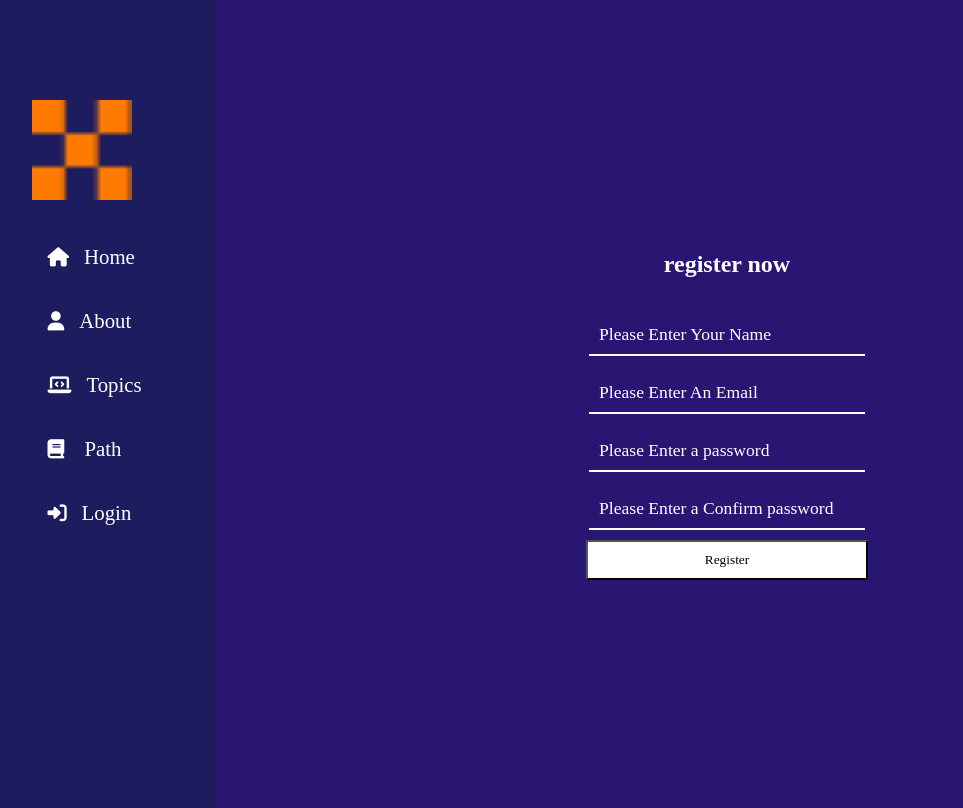
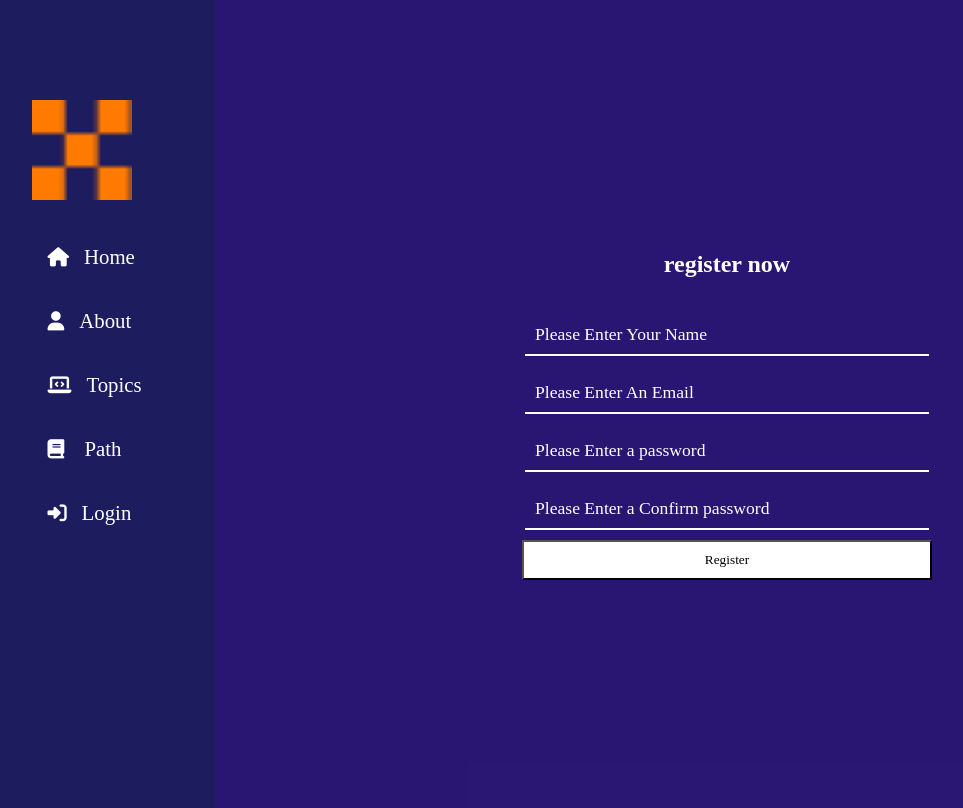
Before and after one commit to mark-okoth/vue-school-tutorial-app, a Vue app: page /#/register in a window 1280 px wide. Shown: the whole page, without its empty margins (41-1004 px from the left). Built offline with nearby package versions, Linux system fonts and the light colour scheme; a web font is replaced by a local one; what vue-core-video-player would draw is missing.

Commit message:
styling the register page

```diff
--- a/src/views/Register.vue
+++ b/src/views/Register.vue
@@ -88,7 +88,7 @@ export default {
 }
 
 input {
-  width: 20vw;
+  width: 30vw;
   padding: 10px;
   margin: 10px;
   outline: none;
@@ -104,7 +104,7 @@ input {
   color: white;
 }
 button {
-  width: 22vw;
+  width: 32vw;
   padding: 10px;
   color: black;
   background: white;
```
